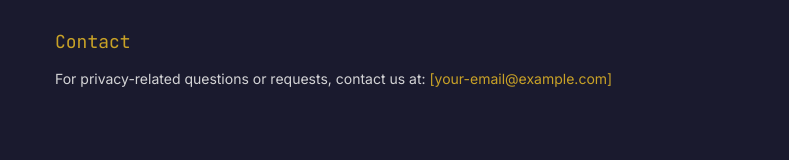
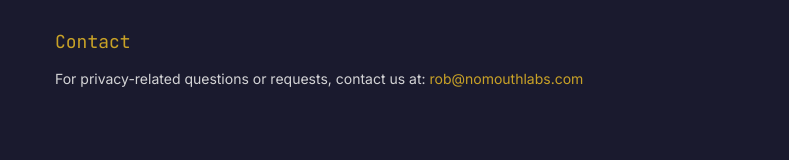
Before and after one commit to rjspence3/job-heist, a Next.js app: page /privacy in a window 1280 px wide. Shown: the part 1453-1613 px from the top of the page, without its empty margins (225-1014 px from the left). Built offline with nearby package versions, Linux system fonts and the light colour scheme.

Commit message:
fix: pre-submission polish — remove placeholders and fix model name

```diff
--- a/src/app/privacy/page.tsx
+++ b/src/app/privacy/page.tsx
@@ -122,7 +122,7 @@ export default function PrivacyPolicy() {
             <h2 className="text-lg font-mono text-gold mb-3">Contact</h2>
             <p>
               For privacy-related questions or requests, contact us at:{" "}
-              <span className="text-gold">[your-email@example.com]</span>
+              <span className="text-gold">rob@nomouthlabs.com</span>
             </p>
           </section>
         </div>
--- a/src/app/terms/page.tsx
+++ b/src/app/terms/page.tsx
@@ -136,7 +136,7 @@ export default function TermsOfService() {
             <h2 className="text-lg font-mono text-gold mb-3">Contact</h2>
             <p>
               Questions about these terms? Contact us at:{" "}
-              <span className="text-gold">[your-email@example.com]</span>
+              <span className="text-gold">rob@nomouthlabs.com</span>
             </p>
           </section>
         </div>
```
